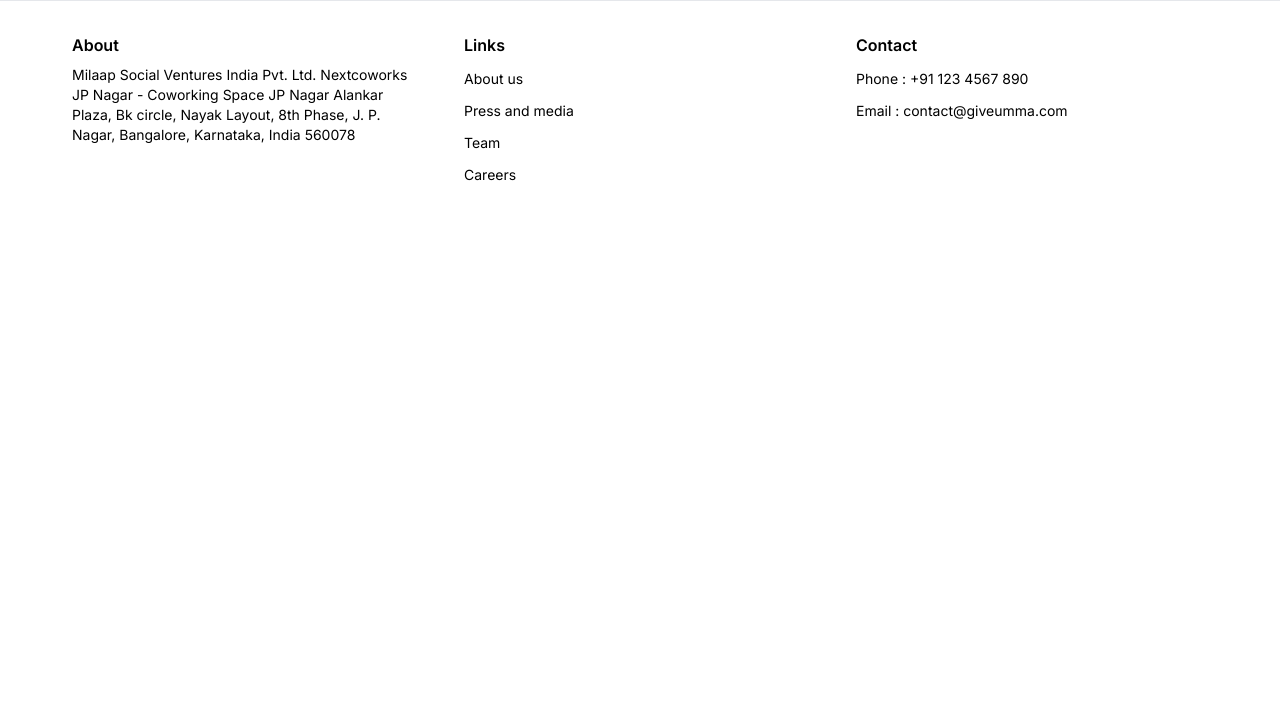
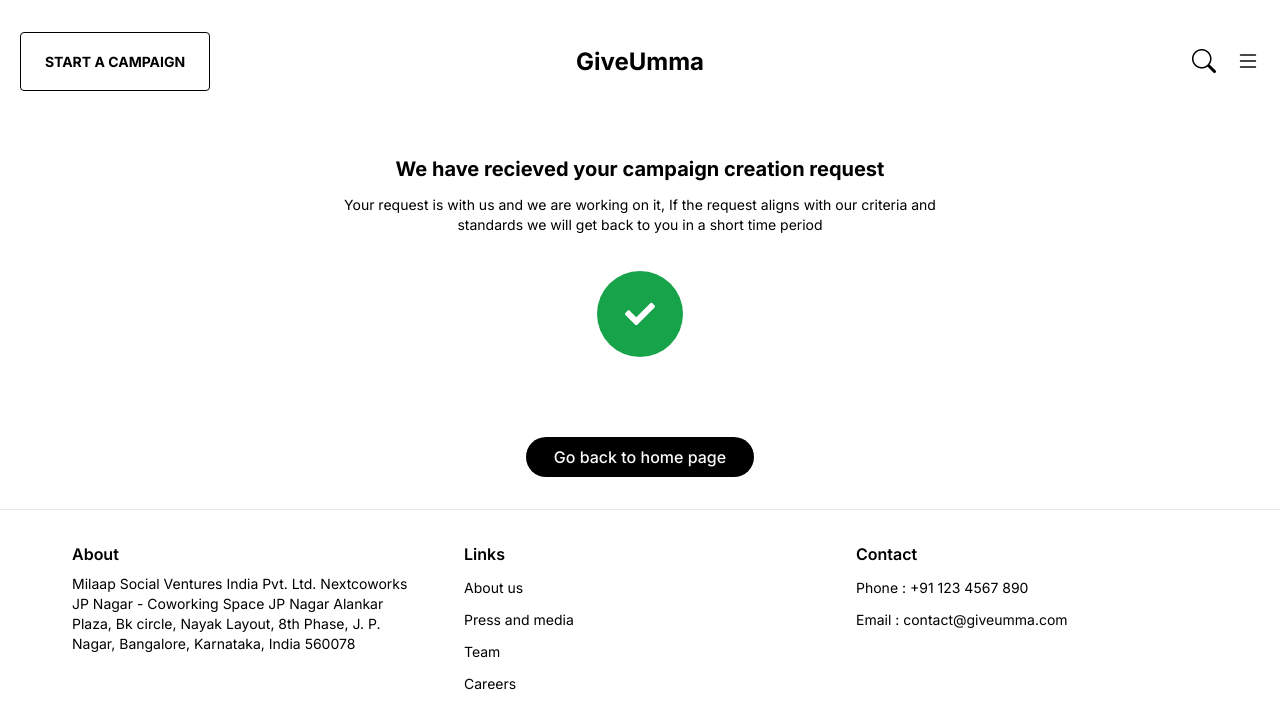
Before and after one commit to MohdBelalNaim/GiveUmma, a React (Create React App) app: page /campaign-confirmation in a window 1280 px wide. Shown: the top 728 px of the page. Built offline with nearby package versions, Linux system fonts and the light colour scheme.

Commit message:
Added confirmation page

```diff
--- a/src/App.js
+++ b/src/App.js
@@ -10,6 +10,7 @@
 import TaxBenifit from './pages/TaxBenifit';
 import HowWeWork from './pages/HowWeWork';
 import CreateCampaign from './pages/CreateCampaign';
+import ConfirmationPage from './pages/ConfirmationPage';
 
 
 function App() {
@@ -25,6 +26,7 @@
         <Route path="/tax-benifit" element={<TaxBenifit/>} />
         <Route path="/how-we-work" element={<HowWeWork/>} />
         <Route path="/create-campaign" element={<CreateCampaign/>} />
+        <Route path="/campaign-confirmation" element={<ConfirmationPage/>} />
       </Routes>
       <Footer/>
     </BrowserRouter>
--- a/src/components/HomeNavbar.jsx
+++ b/src/components/HomeNavbar.jsx
@@ -128,12 +128,14 @@
         </div>
         </Link>
       </div>
+      <Link to="/create-campaign">
       <div className='px-3 py-2 border-t'>
         <div className='flex items-center gap-4 py-2'>
           <i className="bi bi-send text text-gray-400"></i>
           <div className='text-sm'>Start fundraising</div>
         </div>
       </div>
+      </Link>
       <Link to="/how-we-work">
       <div className='px-3 py-2 border-t'>
         <div className='flex items-center gap-4 py-2'>
@@ -171,7 +173,7 @@
     ""
     }
     <div className="nav-items max-sm:hidden">
-      <button className={`${styles.startCampaignButton}`}>START A CAMPAIGN</button>
+      <Link to="/create-campaign"><button className={`${styles.startCampaignButton}`}>START A CAMPAIGN</button></Link>
     </div>
     <div className="nav-items">
       <div className={styles.logoText}><Link to="/">GiveUmma</Link></div>
--- /dev/null
+++ b/src/pages/ConfirmationPage.jsx
@@ -0,0 +1,25 @@
+import React from 'react'
+import HomeNavbar from '../components/HomeNavbar'
+import { FaCheck } from 'react-icons/fa'
+import Button from '../components/Button'
+import { Link } from 'react-router-dom'
+
+const ConfirmationPage = () => {
+  return (
+    <>
+      <HomeNavbar/>
+      <div className='max-w-[50%] mx-auto flex items-center flex-col py-8'>
+          <div className='text-xl font-bold text-center'>We have recieved your campaign creation request</div>
+          <div className='text-center text-sm py-3'>Your request is with us and we are working on it, If the request aligns with our criteria and standards we will get back to you in a short time period</div>
+          <div className='bg-green-600 w-max p-7 rounded-full text-3xl text-white mt-6'>
+            <FaCheck/>
+          </div>
+          <div className='mt-20'>
+            <Link to="/"><Button size="md">Go back to home page</Button></Link>
+          </div>
+      </div>
+    </>
+  )
+}
+
+export default ConfirmationPage
--- a/src/pages/CreateCampaign.jsx
+++ b/src/pages/CreateCampaign.jsx
@@ -4,6 +4,7 @@
 import BasicDetails from '../components/CreateCampaignPage/BasicDetails'
 import { FaArrowLeft, FaArrowRight, FaCheck } from 'react-icons/fa'
 import Button from '../components/Button'
+import { Link } from 'react-router-dom'
 
 const CreateCampaign = () => {
 const[story,setStory] = useState(false)
@@ -28,7 +29,7 @@
             <>
 
                 <Button onClick={()=>setStory(!story)} type="outline" size="md"><FaArrowLeft/>Back</Button>
-                <Button size="md" type="primary">Submit <FaCheck/></Button>
+                <Link to="/campaign-confirmation"><Button size="md" type="primary">Submit <FaCheck/></Button></Link>
             </>
             :
                 <Button onClick={()=>setStory(!story)} size="md" type="primary">Next <FaArrowRight/></Button>
```
